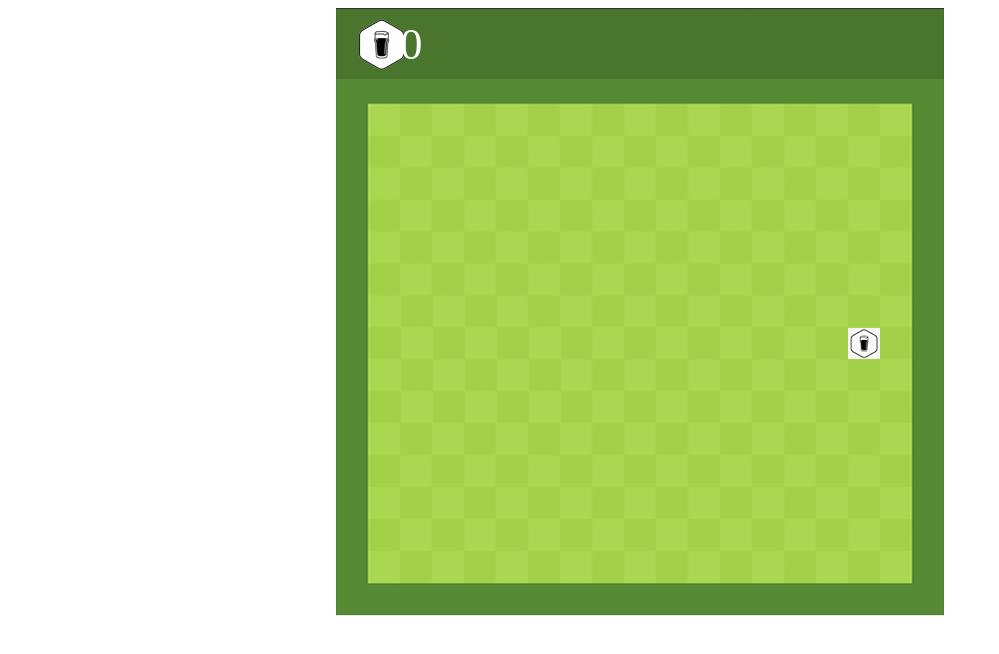
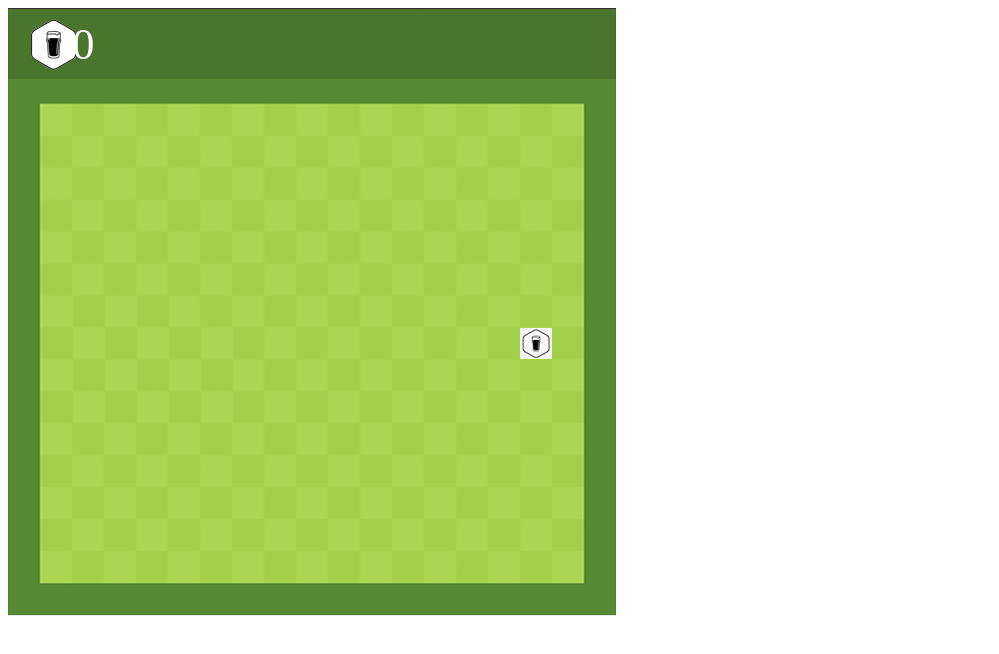
Before and after one commit to MMarek/Snake, a plain HTML site: page index.html in a window 1280 px wide. Shown: the whole page, without its empty margins (0-999 px from the left). Drawn offline with Linux system fonts and the light colour scheme.

Commit message:
snake korekty 3

```diff
--- a/index.html
+++ b/index.html
@@ -4,12 +4,12 @@
     <!--    <meta charset="utf-8">-->
     <title>Snake</title>
     <style>
-        canvas {
-            display: block;
-            margin: 0 auto;
-        }
+        /*canvas {*/
+        /*    display: block;*/
+        /*    margin: 0 auto;*/
+        /*}*/
     </style>
-<!--    style == ??-->
+    <!--    style == ??-->
 </head>
 <canvas id="snake" width="608" height="608"></canvas>
 <script src="snake.js"></script>
--- a/snake.js
+++ b/snake.js
@@ -51,6 +51,8 @@ let score = 0;
 
 // kontrola snejka
 
+let d;
+
 document.addEventListener("keydown", direction);
 
 function direction(event) {
@@ -81,7 +83,6 @@ function collision(head, array) {
     return false;
 }
 
-
 // sprowadzenie wszystkiego do przestrzeni roboczej, tworzenie funkcji
 
 function draw() {
@@ -105,10 +106,10 @@ function draw() {
 
     //dokładny kierunek
 
-    if (d = "LEFT") snakeX -= box;
-    if (d = "UP") snakeY -= box;
-    if (d = "RIGHT") snakeX += box;
-    if (d = "DOWN") snakeY += box;
+    if (d == "LEFT") snakeX -= box;
+    if (d == "UP") snakeY -= box;
+    if (d == "RIGHT") snakeX += box;
+    if (d == "DOWN") snakeY += box;
 
     //gdy snejk dorwie się do zdobyczy
 
@@ -130,7 +131,7 @@ function draw() {
     let newHead = {
         x: snakeX,
         y: snakeY
-    }
+    };
 
     //koniec gry / Game Over
 
```
